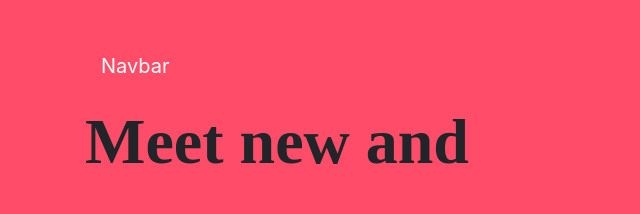
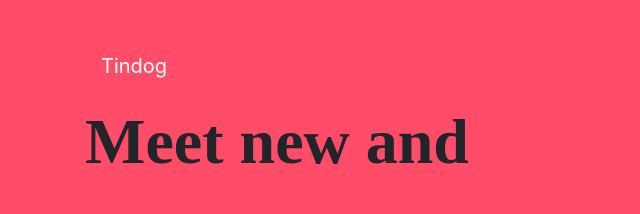
Before and after one commit to calvin-29/responsive_web, a plain HTML site: page index.html in a window 1280 px wide. Shown: the top 214 px of the page, 0-640 px from the left. Drawn offline with nearby package versions, Linux system fonts and the light colour scheme.

Commit message:
Changed brand name

```diff
--- a/index.html
+++ b/index.html
@@ -19,7 +19,7 @@
          <!-- NavBar -->
          <div class="container">
             <nav class="navbar navbar-expand-lg navbar-dark">
-               <a class="navbar-brand link" href="#">Navbar</a>
+               <a class="navbar-brand link" href="#">Tindog</a>
                <button class="navbar-toggler" type="button" data-toggle="collapse" data-target="#navbarNavAltMarkup" aria-controls="navbarNavAltMarkup" aria-expanded="false" aria-label="Toggle navigation">
                   <span class="navbar-toggler-icon"></span>
                </button>
```
